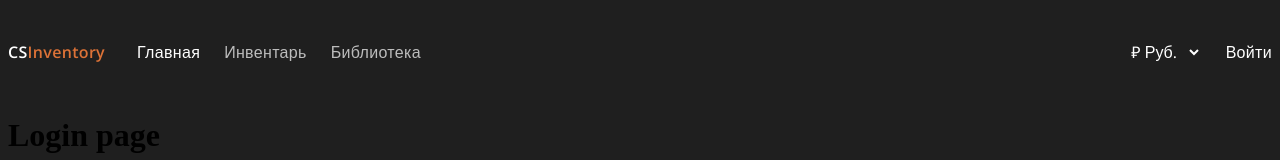
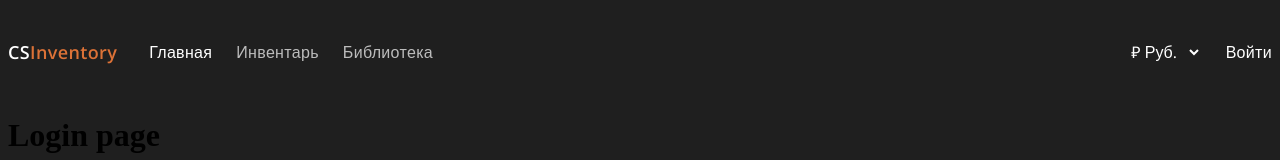
Before and after one commit to SeenceX/cs-inventory, a Vue app: page / in a window 1280 px wide. Shown: the top 160 px of the page. Built offline with nearby package versions, Linux system fonts and the light colour scheme.

Commit message:
header css improvement

```diff
--- a/src/assets/css/header.css
+++ b/src/assets/css/header.css
@@ -46,6 +46,7 @@ header nav .nav-container .nav-items .brand {
   text-decoration: none;
   color: #FFFFFF;
   font-weight: 600;
+  font-size: 18px;
   line-height: 24px;
   letter-spacing: 0.02em;
   margin-right: 32px;
@@ -68,7 +69,7 @@ header nav .nav-container .nav-items .nav-ul .nav-li {
 }
 header nav .nav-container .nav-items .nav-ul .nav-li .nav-link {
   text-decoration: none;
-  font-weight: 400;
+  font-weight: 300;
   font-size: 16px;
   line-height: 24px;
   letter-spacing: 0.02em;
--- a/src/assets/css/header.scss
+++ b/src/assets/css/header.scss
@@ -33,6 +33,7 @@ header {
           text-decoration: none;
           color: #FFFFFF;
           font-weight: 600;
+          font-size: 18px;
           line-height: 24px;
           letter-spacing: 0.02em;
           margin-right: 32px;
@@ -54,7 +55,7 @@ header {
 
             .nav-link {
               text-decoration: none;
-              font-weight: 400;
+              font-weight: 300;
               font-size: 16px;
               line-height: 24px;
               letter-spacing: 0.02em;
```
